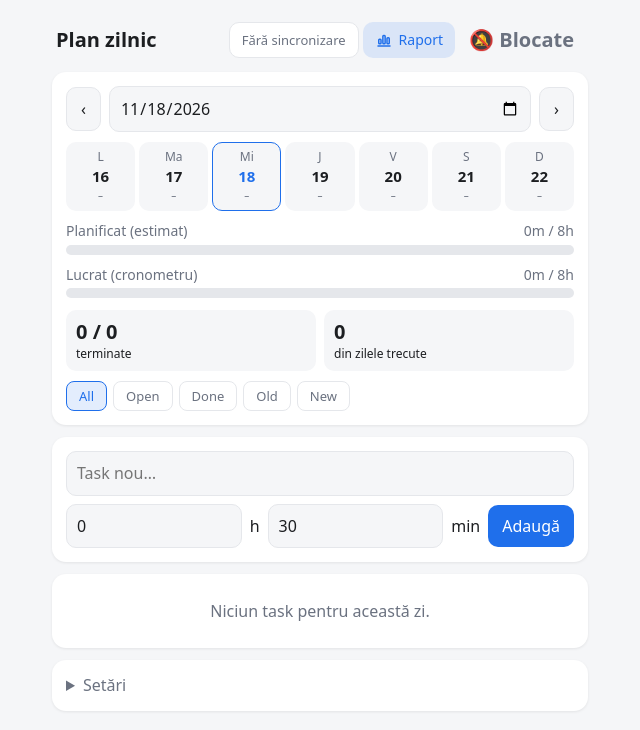
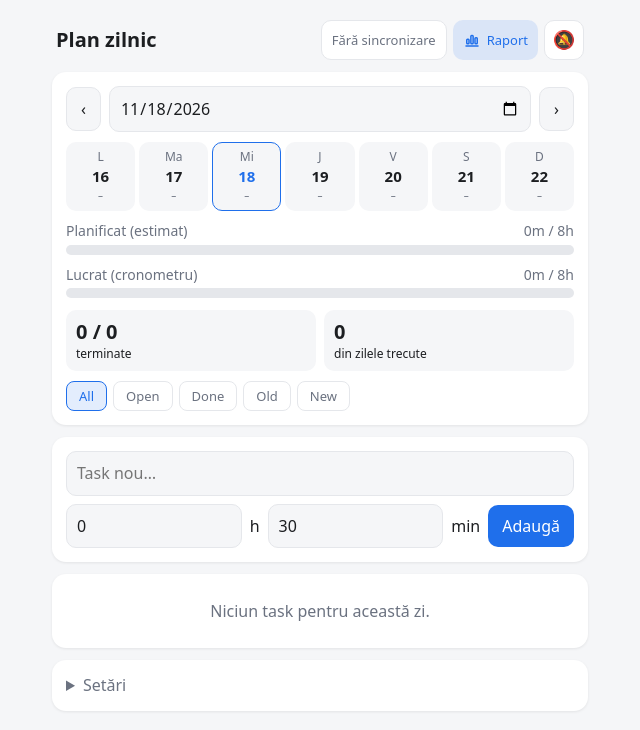
Before and after one commit to musinaf/plan8h, a plain HTML site: page index.html in a window 1280 px wide. Shown: the whole page, without its empty margins (320-960 px from the left). Drawn offline with Linux system fonts and the light colour scheme.

Commit message:
Antet pe o singură linie, butoane de 40px, Înapoi/Săptămână/Lună aliniate
Co-Authored-By: Claude Sonnet 5.5 <noreply@anthropic.com>
Claude-Session: https://claude.ai/code/session_0184muA7cEc22izBZ6MA6j7t

```diff
--- a/index.html
+++ b/index.html
@@ -16,9 +16,9 @@
   body { margin:0; font:16px/1.4 system-ui,-apple-system,Roboto,sans-serif; background:var(--bg); color:var(--txt);
          padding:env(safe-area-inset-top) 0 env(safe-area-inset-bottom); }
   main { max-width:560px; margin:0 auto; padding:12px; }
-  h1 { font-size:20px; margin:8px 4px 12px; display:flex; justify-content:space-between; align-items:center; flex-wrap:wrap; gap:6px; }
-  .hr { display:flex; align-items:center; gap:4px; flex-wrap:wrap; }
-  button.chip { padding:0 12px; height:36px; font-size:13px; border-radius:10px; font-weight:500; background:rgba(26,157,85,.15); color:var(--ok); }
+  h1 { font-size:20px; margin:8px 4px 12px; display:flex; justify-content:space-between; align-items:center; flex-wrap:nowrap; gap:8px; white-space:nowrap; }
+  .hr { display:flex; align-items:center; gap:6px; flex-wrap:nowrap; flex:1 1 auto; min-width:0; justify-content:flex-end; }
+  button.chip { padding:0 10px; height:40px; font-size:13px; border-radius:10px; min-width:0; overflow:hidden; text-overflow:ellipsis; white-space:nowrap; flex:0 1 auto; font-weight:500; background:rgba(26,157,85,.15); color:var(--ok); }
   button.chip.w { background:rgba(224,138,0,.18); color:var(--warn); }
   button.chip.n { background:var(--card); color:var(--mut); border:1px solid var(--line); }
   #syncToast { position:fixed; left:12px; right:12px; bottom:calc(14px + env(safe-area-inset-bottom)); max-width:536px; margin:0 auto;
@@ -35,7 +35,11 @@
     width:100%; padding:10px; border:1px solid var(--line); border-radius:10px; background:var(--bg); }
   textarea { resize:vertical; min-height:110px; }
   button { border:0; border-radius:10px; padding:10px 14px; background:var(--pri); color:#fff; cursor:pointer; }
-  button.rep { display:flex; align-items:center; gap:6px; height:36px; padding:0 12px; border-radius:10px; background:rgba(31,111,235,.12); color:var(--pri); font-size:14px; font-weight:500; }
+  button.rep { display:flex; align-items:center; gap:6px; height:40px; padding:0 10px; border-radius:10px; background:rgba(31,111,235,.12); color:var(--pri); font-size:13px; font-weight:500; flex:none; white-space:nowrap; }
+  button#notifBtn { width:40px; height:40px; padding:0; flex:none; border-radius:10px; background:var(--card); border:1px solid var(--line); font-size:18px; }
+  #rBack, #rMode .flt { height:40px; border-radius:10px; }
+  #rBack { padding:0 12px; }
+  #rMode .flt { padding:0 12px; font-size:13px; }
   button.ghost { background:transparent; color:var(--mut); padding:6px 10px; }
   button.sec { background:var(--bg); color:var(--txt); border:1px solid var(--line); }
   button.danger { color:#d33; }
@@ -135,7 +139,7 @@
 </head>
 <body>
 <main id="home">
-  <h1>Plan zilnic <span class="hr"><button class="chip n" id="syncChip">Fără sincronizare</button><button class="rep" id="repBtn" aria-label="Raport"><svg width="18" height="18" viewBox="0 0 24 24" fill="none" stroke="currentColor" stroke-width="2" stroke-linecap="round" stroke-linejoin="round" aria-hidden="true"><path d="M4 20h16"/><rect x="5" y="11" width="3" height="6" rx="1"/><rect x="10.5" y="6" width="3" height="11" rx="1"/><rect x="16" y="9" width="3" height="8" rx="1"/></svg>Raport</button><button class="ghost" id="notifBtn">🔔 Activează</button></span></h1>
+  <h1>Plan zilnic <span class="hr"><button class="chip n" id="syncChip">Fără sincronizare</button><button class="rep" id="repBtn" aria-label="Raport"><svg width="18" height="18" viewBox="0 0 24 24" fill="none" stroke="currentColor" stroke-width="2" stroke-linecap="round" stroke-linejoin="round" aria-hidden="true"><path d="M4 20h16"/><rect x="5" y="11" width="3" height="6" rx="1"/><rect x="10.5" y="6" width="3" height="11" rx="1"/><rect x="16" y="9" width="3" height="8" rx="1"/></svg>Raport</button><button class="ghost" id="notifBtn" aria-label="Activează notificările" title="Activează notificările">🔔</button></span></h1>
 
   <div id="leftBanner"></div>
 
@@ -392,9 +396,11 @@
   }
   function updateNotifBtn() {
     const b = $('notifBtn');
-    if (!('Notification' in window)) { b.textContent = 'Notificări indisponibile'; b.disabled = true; return; }
+    if (!('Notification' in window)) { b.textContent = '🔕'; b.title = b.ariaLabel = 'Notificări indisponibile'; b.disabled = true; return; }
     b.style.display = Notification.permission === 'granted' ? 'none' : '';
-    b.textContent = Notification.permission === 'denied' ? '🔕 Blocate' : '🔔 Activează';
+    const dn = Notification.permission === 'denied';
+    b.textContent = dn ? '🔕' : '🔔';
+    b.title = b.ariaLabel = dn ? 'Notificări blocate în setările telefonului' : 'Activează notificările';
   }
   $('notifBtn').onclick = async () => { if ('Notification' in window) { await Notification.requestPermission(); updateNotifBtn(); } };
 
--- a/sw.js
+++ b/sw.js
@@ -1,4 +1,4 @@
-const CACHE = 'plan8h-v16';
+const CACHE = 'plan8h-v17';
 const ASSETS = ['./', 'index.html', 'manifest.json', 'icon-192.png', 'icon-512.png'];
 
 self.addEventListener('install', e => {
```
